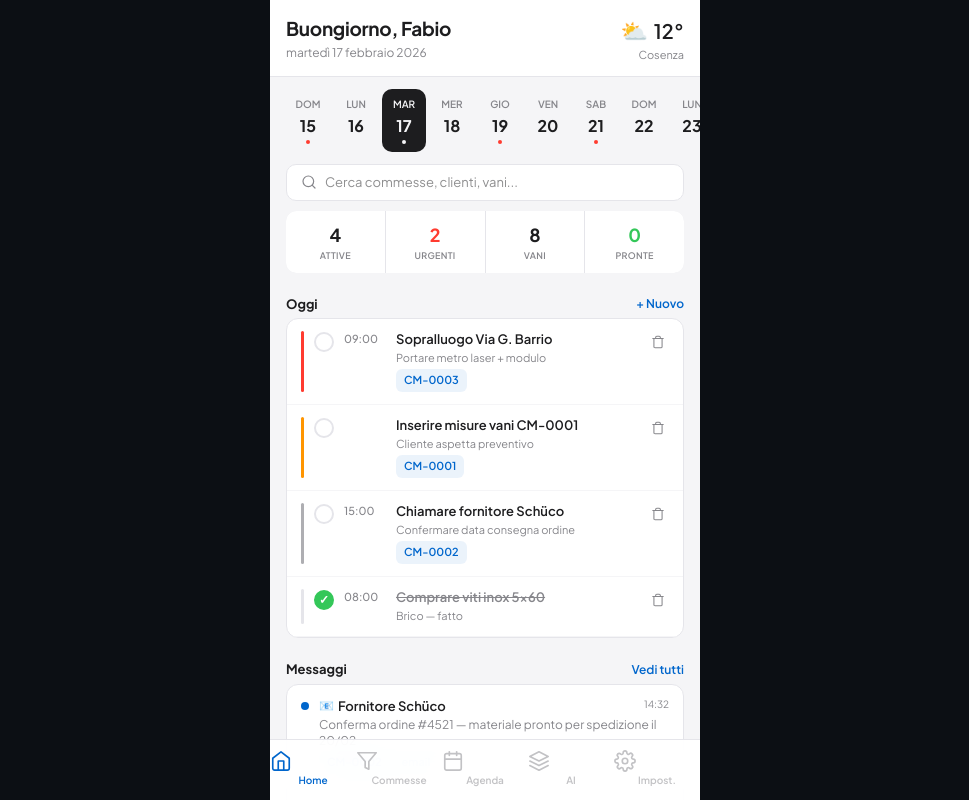
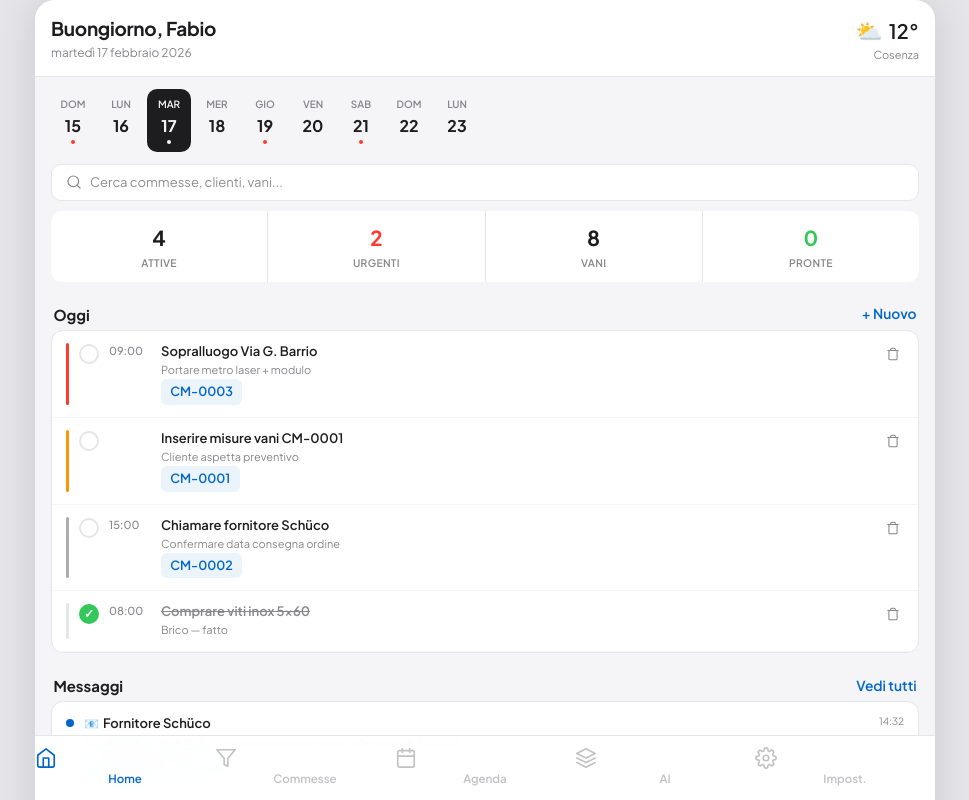
Before and after one commit to cozzafa-code/MASTRO-, a Next.js app: page / in a window 1280 px wide. Shown: the top 800 px of the page, without its empty margins (155-1124 px from the left). Built offline with nearby package versions, Linux system fonts and the light colour scheme.

Commit message:
responsive tablet + desktop + messaggi multichannel + allegati

```diff
--- a/src/app/(app)/page.jsx
+++ b/src/app/(app)/page.jsx
@@ -327,6 +327,17 @@ export default function MastroMisure() {
   const [showAddPiano, setShowAddPiano] = useState(false);
   const [newPiano, setNewPiano] = useState("");
 
+  // Responsive width
+  const [winW, setWinW] = useState(typeof window !== "undefined" ? window.innerWidth : 430);
+  useEffect(() => {
+    const h = () => setWinW(window.innerWidth);
+    window.addEventListener("resize", h);
+    return () => window.removeEventListener("resize", h);
+  }, []);
+  const isTablet = winW >= 768;
+  const isDesktop = winW >= 1024;
+  const appMaxW = isDesktop ? 900 : isTablet ? 700 : 430;
+
   const goBack = () => {
     if (showRiepilogo) { setShowRiepilogo(false); return; }
     if (selectedVano) { setSelectedVano(null); setVanoStep(0); return; }
@@ -535,36 +546,37 @@ export default function MastroMisure() {
   };
 
   /* ═══════ STYLES ═══════ */
+  const fs = isDesktop ? 1.15 : isTablet ? 1.08 : 1; // font scale
   const S = {
-    app: { fontFamily: FF, background: T.bg, color: T.text, maxWidth: 430, margin: "0 auto", minHeight: "100vh", position: "relative", WebkitFontSmoothing: "antialiased" },
-    header: { padding: "14px 16px 12px", background: T.card, borderBottom: `1px solid ${T.bdr}`, display: "flex", alignItems: "center", gap: 10 },
-    headerTitle: { fontSize: 19, fontWeight: 700, letterSpacing: -0.3, color: T.text },
-    headerSub: { fontSize: 12, color: T.sub, marginTop: 1 },
-    section: { margin: "0 16px", padding: "10px 0 4px", display: "flex", justifyContent: "space-between", alignItems: "center" },
-    sectionTitle: { fontSize: 13, fontWeight: 700, color: T.text },
-    sectionBtn: { fontSize: 12, color: T.acc, fontWeight: 600, background: "none", border: "none", cursor: "pointer" },
+    app: { fontFamily: FF, background: T.bg, color: T.text, maxWidth: appMaxW, margin: "0 auto", minHeight: "100vh", position: "relative", WebkitFontSmoothing: "antialiased", transition: "max-width 0.3s" },
+    header: { padding: `${14*fs}px ${16*fs}px ${12*fs}px`, background: T.card, borderBottom: `1px solid ${T.bdr}`, display: "flex", alignItems: "center", gap: 10 },
+    headerTitle: { fontSize: 19*fs, fontWeight: 700, letterSpacing: -0.3, color: T.text },
+    headerSub: { fontSize: 12*fs, color: T.sub, marginTop: 1 },
+    section: { margin: `0 ${16*fs}px`, padding: "10px 0 4px", display: "flex", justifyContent: "space-between", alignItems: "center" },
+    sectionTitle: { fontSize: 13*fs, fontWeight: 700, color: T.text },
+    sectionBtn: { fontSize: 12*fs, color: T.acc, fontWeight: 600, background: "none", border: "none", cursor: "pointer" },
     card: { background: T.card, borderRadius: T.r, border: `1px solid ${T.bdr}`, boxShadow: T.cardSh, overflow: "hidden", marginBottom: 8, cursor: "pointer", transition: "box-shadow 0.15s" },
-    cardInner: { padding: "12px 14px" },
-    chip: (active) => ({ padding: "6px 12px", borderRadius: 8, border: `1px solid ${active ? T.acc : T.bdr}`, background: active ? T.acc : T.card, color: active ? "#fff" : T.text, fontSize: 12, fontWeight: 600, cursor: "pointer", whiteSpace: "nowrap", flexShrink: 0, transition: "all 0.15s" }),
-    stat: { flex: 1, textAlign: "center", padding: "10px 4px", background: T.card, cursor: "pointer" },
-    statNum: { fontSize: 18, fontWeight: 700 },
-    statLabel: { fontSize: 9, color: T.sub, fontWeight: 600, textTransform: "uppercase", letterSpacing: 0.3, marginTop: 1 },
-    badge: (bg, color) => ({ fontSize: 11, fontWeight: 600, padding: "3px 8px", borderRadius: 6, background: bg, color, display: "inline-block" }),
-    input: { width: "100%", padding: "10px 12px", borderRadius: 8, border: `1px solid ${T.bdr}`, background: T.card, fontSize: 14, color: T.text, outline: "none", fontFamily: FF },
-    select: { width: "100%", padding: "10px 12px", borderRadius: 8, border: `1px solid ${T.bdr}`, background: T.card, fontSize: 14, color: T.text, outline: "none", fontFamily: FF },
-    btn: { width: "100%", padding: "14px", borderRadius: 10, border: "none", background: T.acc, color: "#fff", fontSize: 15, fontWeight: 700, cursor: "pointer", fontFamily: FF },
-    btnCancel: { width: "100%", padding: "12px", borderRadius: 10, border: "none", background: "none", color: T.sub, fontSize: 14, fontWeight: 600, cursor: "pointer", fontFamily: FF },
-    tabBar: { position: "fixed", bottom: 0, left: "50%", transform: "translateX(-50%)", width: "100%", maxWidth: 430, background: T.card + "ee", backdropFilter: "blur(20px)", borderTop: `1px solid ${T.bdr}`, display: "flex", padding: "6px 0 8px", zIndex: 100 },
+    cardInner: { padding: `${12*fs}px ${14*fs}px` },
+    chip: (active) => ({ padding: `${6*fs}px ${12*fs}px`, borderRadius: 8, border: `1px solid ${active ? T.acc : T.bdr}`, background: active ? T.acc : T.card, color: active ? "#fff" : T.text, fontSize: 12*fs, fontWeight: 600, cursor: "pointer", whiteSpace: "nowrap", flexShrink: 0, transition: "all 0.15s" }),
+    stat: { flex: 1, textAlign: "center", padding: `${10*fs}px 4px`, background: T.card, cursor: "pointer" },
+    statNum: { fontSize: 18*fs, fontWeight: 700 },
+    statLabel: { fontSize: 9*fs, color: T.sub, fontWeight: 600, textTransform: "uppercase", letterSpacing: 0.3, marginTop: 1 },
+    badge: (bg, color) => ({ fontSize: 11*fs, fontWeight: 600, padding: `${3*fs}px ${8*fs}px`, borderRadius: 6, background: bg, color, display: "inline-block" }),
+    input: { width: "100%", padding: `${10*fs}px ${12*fs}px`, borderRadius: 8, border: `1px solid ${T.bdr}`, background: T.card, fontSize: 14*fs, color: T.text, outline: "none", fontFamily: FF, boxSizing: "border-box" },
+    select: { width: "100%", padding: `${10*fs}px ${12*fs}px`, borderRadius: 8, border: `1px solid ${T.bdr}`, background: T.card, fontSize: 14*fs, color: T.text, outline: "none", fontFamily: FF, boxSizing: "border-box" },
+    btn: { width: "100%", padding: `${14*fs}px`, borderRadius: 10, border: "none", background: T.acc, color: "#fff", fontSize: 15*fs, fontWeight: 700, cursor: "pointer", fontFamily: FF },
+    btnCancel: { width: "100%", padding: `${12*fs}px`, borderRadius: 10, border: "none", background: "none", color: T.sub, fontSize: 14*fs, fontWeight: 600, cursor: "pointer", fontFamily: FF },
+    tabBar: { position: "fixed", bottom: 0, left: "50%", transform: "translateX(-50%)", width: "100%", maxWidth: appMaxW, background: T.card + "ee", backdropFilter: "blur(20px)", borderTop: `1px solid ${T.bdr}`, display: "flex", padding: `${6*fs}px 0 ${8*fs}px`, zIndex: 100, transition: "max-width 0.3s" },
     tabItem: (active) => ({ flex: 1, textAlign: "center", padding: "4px 0", cursor: "pointer", opacity: active ? 1 : 0.5, transition: "opacity 0.15s" }),
-    tabLabel: (active) => ({ fontSize: 10, fontWeight: 600, color: active ? T.acc : T.sub, marginTop: 1 }),
+    tabLabel: (active) => ({ fontSize: 10*fs, fontWeight: 600, color: active ? T.acc : T.sub, marginTop: 1 }),
     modal: { position: "fixed", top: 0, left: 0, right: 0, bottom: 0, background: "rgba(0,0,0,0.4)", zIndex: 200, display: "flex", justifyContent: "center", alignItems: "flex-end" },
-    modalInner: { background: T.card, borderRadius: "16px 16px 0 0", width: "100%", maxWidth: 430, padding: "20px 16px 30px", maxHeight: "85vh", overflowY: "auto" },
-    modalTitle: { fontSize: 17, fontWeight: 700, marginBottom: 16, color: T.text },
-    fieldLabel: { fontSize: 12, fontWeight: 600, color: T.sub, marginBottom: 4, display: "block" },
+    modalInner: { background: T.card, borderRadius: "16px 16px 0 0", width: "100%", maxWidth: appMaxW, padding: `${20*fs}px ${16*fs}px ${30*fs}px`, maxHeight: "85vh", overflowY: "auto" },
+    modalTitle: { fontSize: 17*fs, fontWeight: 700, marginBottom: 16, color: T.text },
+    fieldLabel: { fontSize: 12*fs, fontWeight: 600, color: T.sub, marginBottom: 4, display: "block" },
     pipeStep: (done, current) => ({ display: "flex", flexDirection: "column", alignItems: "center", minWidth: 52, cursor: "pointer" }),
     pipeCircle: (done, current, color) => ({ width: current ? 32 : 26, height: current ? 32 : 26, borderRadius: "50%", background: done ? color : "transparent", border: done ? "none" : current ? `3px solid ${color}` : `2px dashed ${T.bdr}`, display: "flex", alignItems: "center", justifyContent: "center", fontSize: current ? 14 : 12, boxShadow: current ? `0 0 12px ${color}40` : "none", transition: "all 0.2s" }),
     pipeLine: (done) => ({ flex: 1, height: 2, background: done ? T.grn : T.bdr, minWidth: 12, alignSelf: "center", marginTop: -14 }),
-    pipeLabel: (current) => ({ fontSize: 9, fontWeight: current ? 700 : 500, color: current ? T.text : T.sub, marginTop: 4, textAlign: "center", maxWidth: 52 }),
+    pipeLabel: (current) => ({ fontSize: 9*fs, fontWeight: current ? 700 : 500, color: current ? T.text : T.sub, marginTop: 4, textAlign: "center", maxWidth: 52 }),
   };
 
   /* ═══════ CALENDAR STRIP ═══════ */
@@ -842,11 +854,11 @@ export default function MastroMisure() {
   );
 
   /* ── COMMESSA CARD ── */
-  const renderCMCard = (c) => {
+  const renderCMCard = (c, inGrid) => {
     const fase = PIPELINE.find(p => p.id === c.fase);
     const progress = ((faseIndex(c.fase) + 1) / PIPELINE.length) * 100;
     return (
-      <div key={c.id} style={{ ...S.card, margin: "0 16px 8px" }} onClick={() => { setSelectedCM(c); setTab("commesse"); }}>
+      <div key={c.id} style={{ ...S.card, margin: inGrid ? "0" : "0 16px 8px" }} onClick={() => { setSelectedCM(c); setTab("commesse"); }}>
         <div style={S.cardInner}>
           <div style={{ display: "flex", justifyContent: "space-between", alignItems: "center" }}>
             <div>
@@ -903,7 +915,9 @@ export default function MastroMisure() {
           <input style={{ ...S.input, flex: 1 }} placeholder="Cerca commessa..." value={searchQ} onChange={e => setSearchQ(e.target.value)} />
         </div>
 
-        {filtered.map(c => renderCMCard(c))}
+        <div style={isTablet ? { display: "grid", gridTemplateColumns: "1fr 1fr", gap: 8, padding: "0 16px" } : {}}>
+          {filtered.map(c => renderCMCard(c, isTablet))}
+        </div>
       </div>
     );
   };
@@ -1016,7 +1030,7 @@ export default function MastroMisure() {
           <div style={S.sectionTitle}>Vani ({c.vani.length})</div>
           <button style={S.sectionBtn} onClick={() => setShowModal("vano")}>+ Nuovo vano</button>
         </div>
-        <div style={{ padding: "0 16px" }}>
+        <div style={{ padding: "0 16px", ...(isTablet && c.vani.length > 0 ? { display: "grid", gridTemplateColumns: "1fr 1fr", gap: 8 } : {}) }}>
           {c.vani.length === 0 ? (
             <div onClick={() => setShowModal("vano")} style={{ padding: "20px", textAlign: "center", background: T.card, borderRadius: T.r, border: `1px dashed ${T.bdr}`, cursor: "pointer", color: T.sub, fontSize: 13 }}>
               Nessun vano. Tocca per aggiungerne uno.
@@ -2419,7 +2433,18 @@ export default function MastroMisure() {
   return (
     <>
       <link href={FONT} rel="stylesheet" />
-      <div style={S.app}>
+      <style>{`
+        * { box-sizing: border-box; }
+        body { margin: 0; background: ${isDesktop ? '#e5e5ea' : isTablet ? '#f0f0f5' : T.bg}; }
+        @media (min-width: 768px) {
+          .mastro-app-wrap { box-shadow: 0 0 40px rgba(0,0,0,0.12); border-radius: 16px; margin-top: 16px; margin-bottom: 16px; overflow: hidden; min-height: calc(100vh - 32px); }
+        }
+        @media (min-width: 1024px) {
+          .mastro-app-wrap { margin-top: 20px; margin-bottom: 20px; min-height: calc(100vh - 40px); border-radius: 20px; }
+        }
+        input, select, textarea, button { font-size: inherit; }
+      `}</style>
+      <div style={S.app} className="mastro-app-wrap">
         {/* Content */}
         {tab === "home" && !selectedCM && !selectedMsg && renderHome()}
         {tab === "commesse" && renderCommesse()}
```
